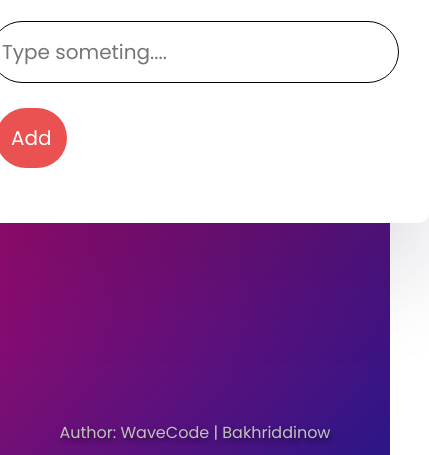
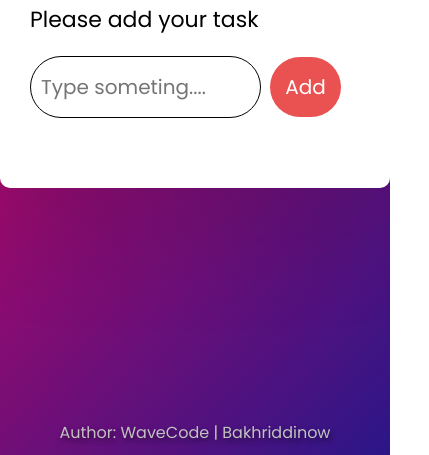
Before and after one commit to Bahkriddinov/1, a website: page index.html in a window 390 px wide. Shown: the part 389-844 px from the top of the page, 429 px wide, since content can reach past the window. Drawn offline with nearby package versions, Linux system fonts and the light colour scheme.

Commit message:
i change some issue in resoinsice

```diff
--- a/styles.scss
+++ b/styles.scss
@@ -95,7 +95,9 @@
     }
 }
 @media screen and (max-width:420px){
-    .to-do-blc{
-        width: 370px;
+    input{
+
+        width: 70%;
     }
+
 }
```
Also changed, not shown: styles.css, 1 other file.
